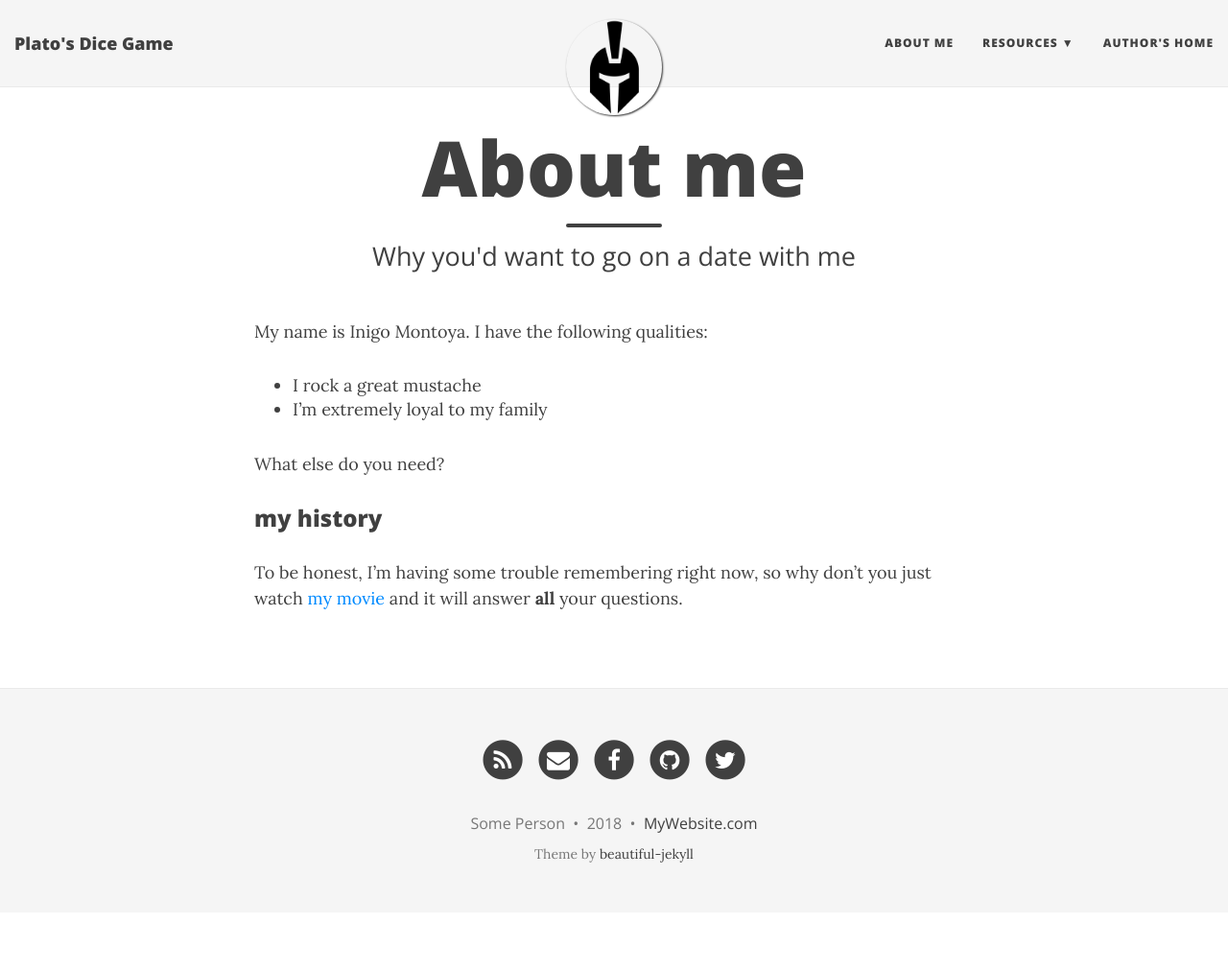
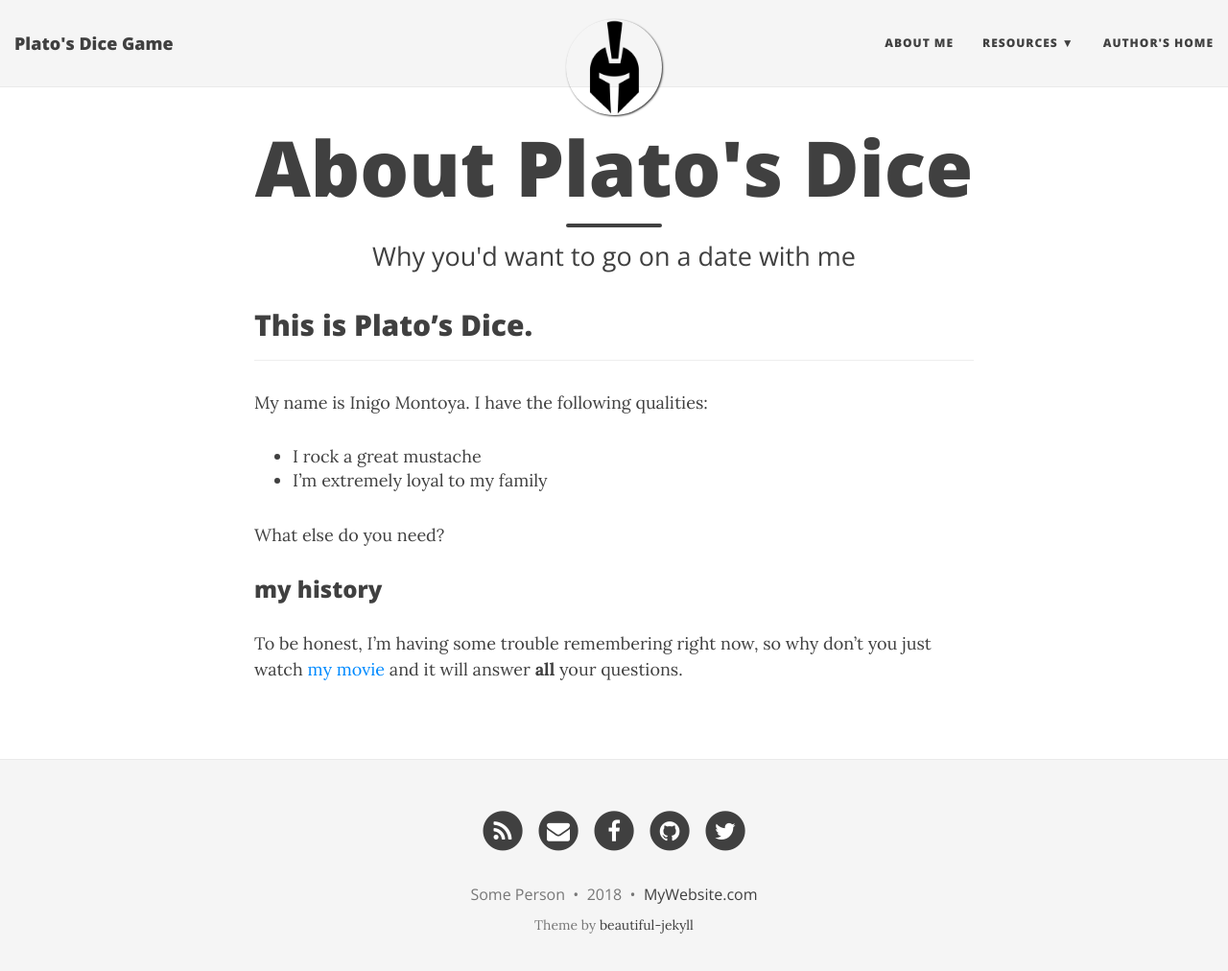
Before and after one commit to platosdice/platowww, a Jekyll site: the page built from aboutme.md, in a window 1280 px wide and 1025 px high. Shown: the top 1012 px of the window at 96% size. Built offline with Jekyll 4.4.1, drawn with Linux system fonts in a browser that asks for light colours; nearby versions of some CDN libraries.

Commit message:
test about page

```diff
--- a/aboutme.md
+++ b/aboutme.md
@@ -1,7 +1,11 @@
 ---
 layout: page
-title: About me
+title: About Plato's Dice
 subtitle: Why you'd want to go on a date with me
+---
+
+## This is Plato's Dice.
+
 ---
 
 My name is Inigo Montoya. I have the following qualities:
```
